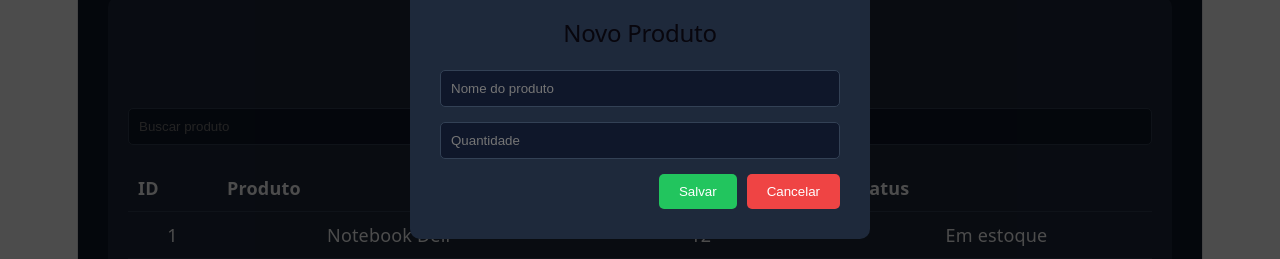
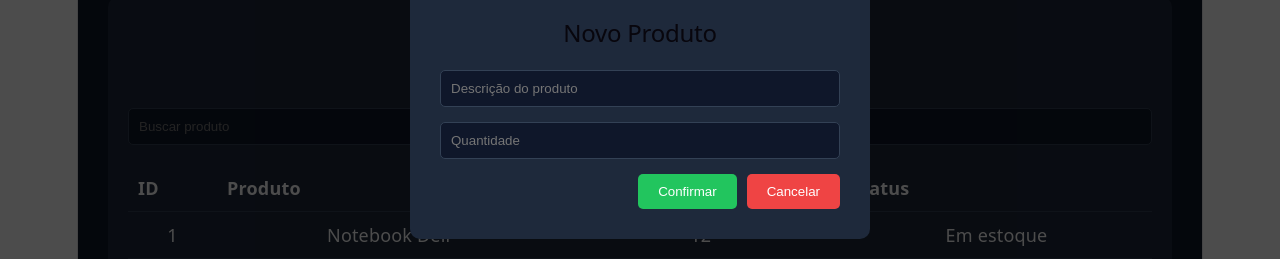
Before and after one commit to santosvitoraugusto/tcc-mba, a React (Vite) app: page /dashboard in a window 1280 px wide. Both pictures are taken after a click on the button "Novo Produto". Shown: the part 286-545 px from the top of the page. Built offline with nearby package versions, Linux system fonts and the light colour scheme.

Commit message:
Versão 19 - alteração visual do modal e quebra do teste frágil

```diff
--- a/src/Dashboard.jsx
+++ b/src/Dashboard.jsx
@@ -106,7 +106,7 @@ function Dashboard() {
 
             <input
               data-testid="input-produto"
-              placeholder="Nome do produto"
+              placeholder="Descrição do produto"
               style={styles.inputModal}
             />
 
@@ -122,7 +122,7 @@ function Dashboard() {
                 style={styles.salvar}
                 onClick={() => setModalAberto(false)}
               >
-                Salvar
+                Confirmar
               </button>
 
               <button
```
